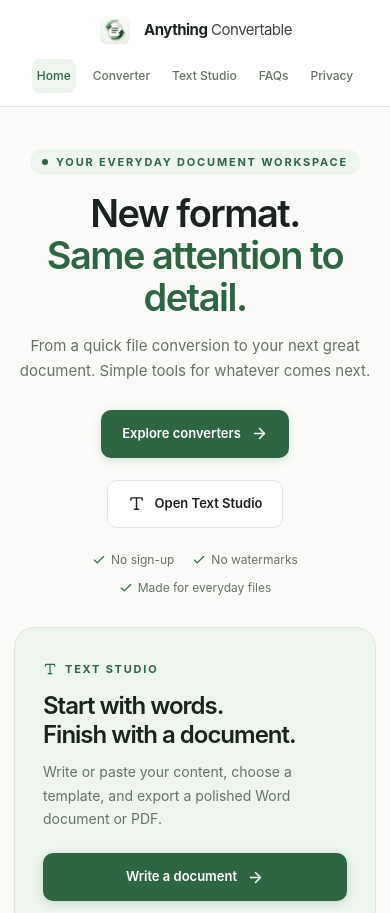
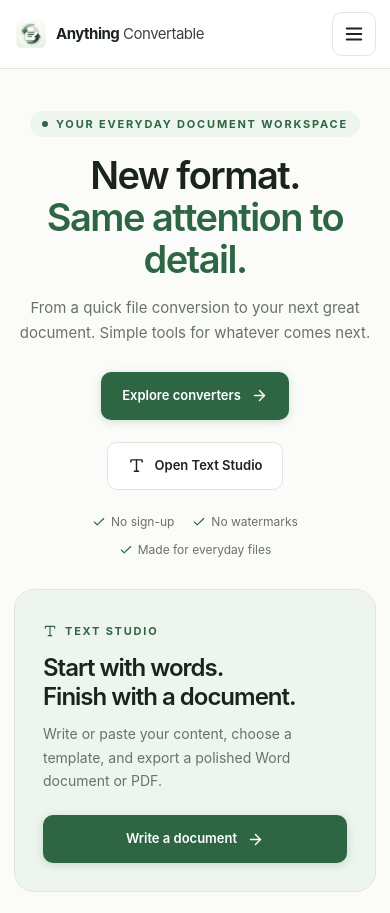
Before and after one commit to Abhishek09821/anything-convertable, a Next.js app in the folder apps/web/: page / in a window 390 px wide. Shown: the top 913 px of the page. Built offline with nearby package versions, Linux system fonts and the light colour scheme.

Commit message:
fix the navbar bug

```diff
--- a/apps/web/app/components/site-header.tsx
+++ b/apps/web/app/components/site-header.tsx
@@ -1,19 +1,82 @@
 "use client";
+
 import Link from "next/link";
 import { usePathname } from "next/navigation";
+import { useEffect, useRef, useState } from "react";
+import { Menu, X } from "lucide-react";
 import { BrandMark } from "./brand-mark";
+
+const NAV_LINKS = [
+  ["/", "Home"],
+  ["/converters", "Converter"],
+  ["/text-studio", "Text Studio"],
+  ["/faqs", "FAQs"],
+  ["/privacy", "Privacy"],
+];
 
 export function SiteHeader() {
   const pathname = usePathname();
-  return <header className="site-header"><div className="header-inner">
-    <Link className="brand" href="/" aria-label="Anything Convertable home">
-      <BrandMark />
-      <span>Anything<span className="brand-light"> Convertable</span></span>
-    </Link>
-    <nav className="header-nav-links" aria-label="Main navigation">
-      {[["/", "Home"], ["/converters", "Converter"], ["/text-studio", "Text Studio"], ["/faqs", "FAQs"], ["/privacy", "Privacy"]].map(([href, label]) =>
-        <Link key={href} href={href} className="header-nav-link" aria-current={(href === "/" ? pathname === "/" : pathname === href || pathname.startsWith(`${href}/`)) ? "page" : undefined}>{label}</Link>
-      )}
-    </nav>
-  </div></header>;
+  const [menuOpen, setMenuOpen] = useState(false);
+  const headerRef = useRef<HTMLElement>(null);
+  const toggleRef = useRef<HTMLButtonElement>(null);
+
+  useEffect(() => { setMenuOpen(false); }, [pathname]);
+
+  useEffect(() => {
+    const desktop = window.matchMedia("(min-width: 769px)");
+    const closeOnDesktop = () => { if (desktop.matches) setMenuOpen(false); };
+    desktop.addEventListener("change", closeOnDesktop);
+    return () => desktop.removeEventListener("change", closeOnDesktop);
+  }, []);
+
+  useEffect(() => {
+    if (!menuOpen) return;
+    const onPointerDown = (event: PointerEvent) => {
+      if (!headerRef.current?.contains(event.target as Node)) setMenuOpen(false);
+    };
+    const onKeyDown = (event: KeyboardEvent) => {
+      if (event.key === "Escape") {
+        setMenuOpen(false);
+        toggleRef.current?.focus();
+      }
+    };
+    document.addEventListener("pointerdown", onPointerDown);
+    document.addEventListener("keydown", onKeyDown);
+    return () => {
+      document.removeEventListener("pointerdown", onPointerDown);
+      document.removeEventListener("keydown", onKeyDown);
+    };
+  }, [menuOpen]);
+
+  return (
+    <header className="site-header" ref={headerRef} onBlur={(event) => {
+      if (!event.currentTarget.contains(event.relatedTarget)) setMenuOpen(false);
+    }}>
+      <div className="header-inner">
+        <Link className="brand" href="/" aria-label="Anything Convertable home" onClick={() => setMenuOpen(false)}>
+          <BrandMark />
+          <span>Anything<span className="brand-light"> Convertable</span></span>
+        </Link>
+        <button
+          ref={toggleRef}
+          type="button"
+          className="mobile-nav-toggle"
+          aria-label={menuOpen ? "Close navigation menu" : "Open navigation menu"}
+          aria-expanded={menuOpen}
+          aria-controls="site-navigation"
+          onClick={() => setMenuOpen(open => !open)}
+        >
+          {menuOpen ? <X size={22} aria-hidden="true" /> : <Menu size={22} aria-hidden="true" />}
+        </button>
+        <nav id="site-navigation" className={`header-nav-links${menuOpen ? " is-open" : ""}`} aria-label="Main navigation">
+          {NAV_LINKS.map(([href, label]) => (
+            <Link key={href} href={href} className="header-nav-link" onClick={() => setMenuOpen(false)}
+              aria-current={(href === "/" ? pathname === "/" : pathname === href || pathname.startsWith(`${href}/`)) ? "page" : undefined}>
+              {label}
+            </Link>
+          ))}
+        </nav>
+      </div>
+    </header>
+  );
 }
--- a/apps/web/app/globals.css
+++ b/apps/web/app/globals.css
@@ -1903,9 +1903,6 @@ textarea::placeholder {
 .workspace-hero .back-link { margin: 12px 0 0; }
 .faq-page .faq-section { border-top: 0; margin-top: 0; padding-top: 48px; }
 @media (max-width: 768px) {
-  .header-inner { flex-wrap: wrap; justify-content: center; gap: 12px; padding-block: 13px; }
-  .header-nav-links { display: flex; justify-content: center; gap: clamp(12px, 3vw, 24px); width: 100%; }
-  .header-nav-link { padding: 8px 5px; font-size: 12px; }
   .landing-hero { padding: 40px 0 30px; }
   .landing-hero h1 { letter-spacing: -1.5px; }
   .converter-grid { grid-template-columns: repeat(2, minmax(0, 1fr)); }
@@ -1952,3 +1949,53 @@ textarea::placeholder {
 .faq-contact-link svg { flex-shrink: 0; }
 .faq-contact-link span { overflow-wrap: anywhere; }
 .faq-contact-link:hover span { text-decoration: underline; text-underline-offset: 3px; }
+
+/* Compact mobile navigation; desktop keeps its inline links. */
+.mobile-nav-toggle {
+  display: none;
+  align-items: center;
+  justify-content: center;
+  flex-shrink: 0;
+  width: 44px;
+  height: 44px;
+  border: 1px solid var(--line);
+  border-radius: 10px;
+  color: var(--ink);
+  background: var(--surface);
+}
+.mobile-nav-toggle:hover, .mobile-nav-toggle[aria-expanded="true"] {
+  color: var(--accent);
+  background: var(--accent-subtle);
+}
+@media (max-width: 768px) {
+  .header-inner {
+    min-height: 68px;
+    padding-block: 10px;
+    gap: 10px;
+    flex-wrap: nowrap;
+    justify-content: space-between;
+  }
+  .site-header .brand { min-width: 0; gap: 8px; font-size: 15px; }
+  .mobile-nav-toggle { display: inline-flex; }
+  .header-nav-links {
+    display: none;
+    position: absolute;
+    top: calc(100% + 8px);
+    left: 14px;
+    right: 14px;
+    max-height: calc(100dvh - 92px);
+    overflow-y: auto;
+    padding: 8px;
+    border: 1px solid var(--line);
+    border-radius: 14px;
+    background: var(--surface);
+    box-shadow: var(--shadow-float);
+    gap: 4px;
+  }
+  .header-nav-links.is-open { display: flex; flex-direction: column; align-items: stretch; }
+  .header-nav-link { display: flex; align-items: center; min-height: 46px; padding: 12px 14px; font-size: 15px; }
+}
+@media (max-width: 360px) {
+  .site-header .brand { font-size: 13px; gap: 6px; }
+  .site-header .brand-mark { width: 30px; height: 30px; }
+}
```
